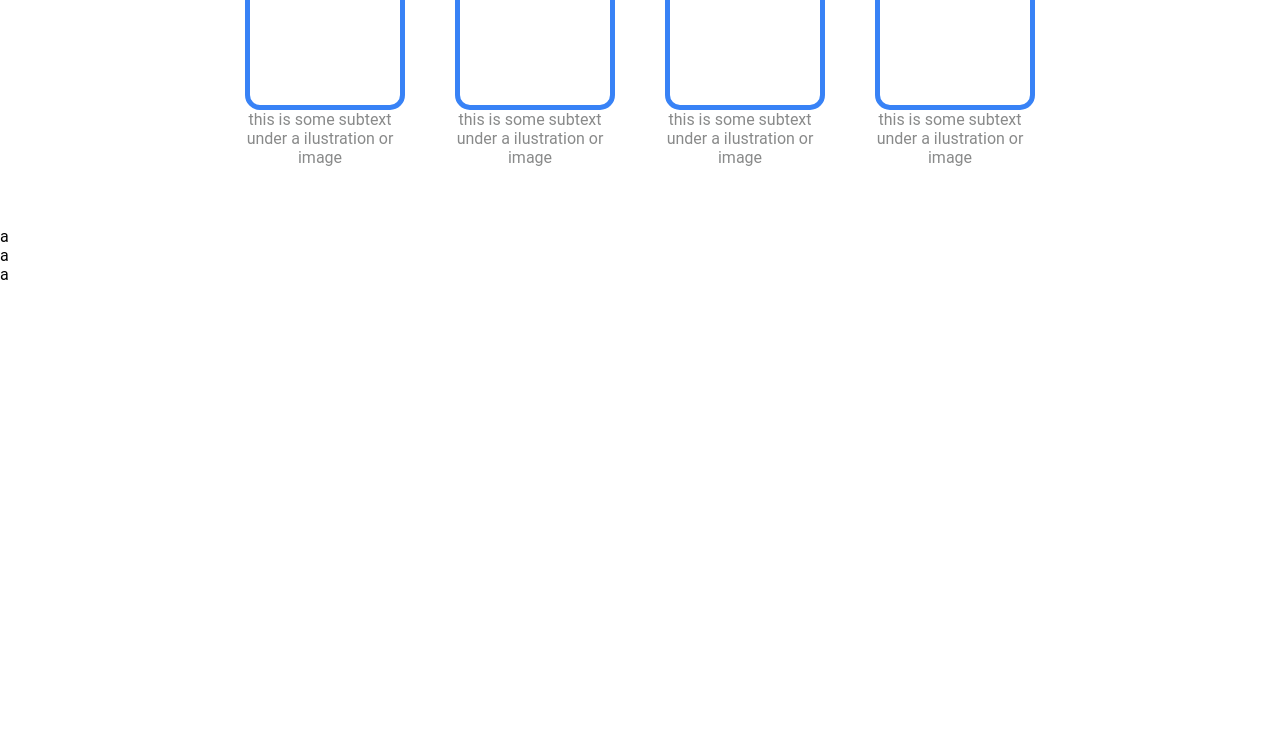
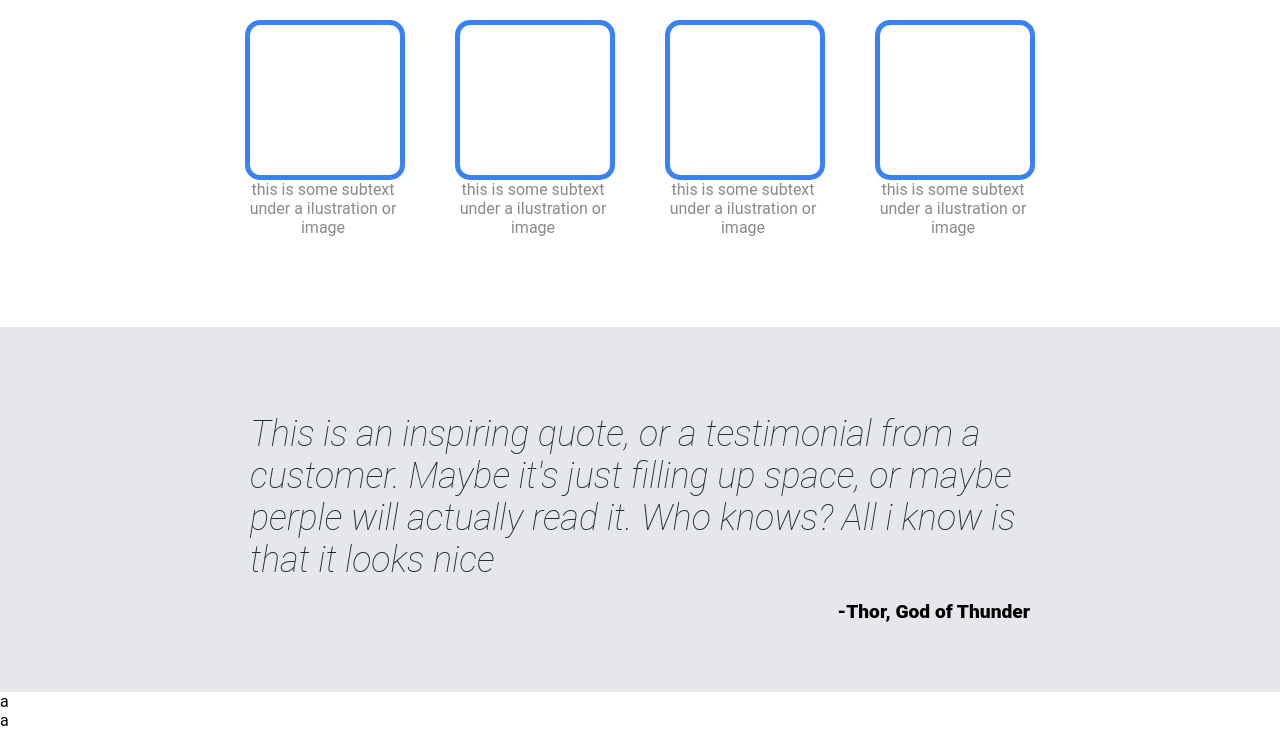
Before and after one commit to JArthur0/odin-landing-page, a plain HTML site: page index.html in a window 1280 px wide. Shown: the part 543-1273 px from the top of the page. Before the commit the page ends 827 px from the top, so only its background shows below. Drawn offline with Linux system fonts and the light colour scheme.

Commit message:
Quote content added

```diff
--- a/index.html
+++ b/index.html
@@ -46,7 +46,12 @@
             </div>
         </div>
     </div>
-    <div id="quote">a</div>
+    <div id="quote">
+        <p class="quote-text">
+            This is an inspiring quote, or a testimonial from a customer. Maybe it's just filling up space,
+            or maybe perple will actually read it. Who knows? All i know is that it looks nice</p>
+        <p class="quote-mention">-Thor, God of Thunder</p>
+    </div>
     <div id="action">a</div>
     <div id="footer">a</div>
 </body>
--- a/styles.css
+++ b/styles.css
@@ -32,7 +32,7 @@ ul{
     justify-content: center;
     align-items: center;
     background-color: #1F2937;
-    padding: 50px 0px ;
+    padding: 70px 0px ;
 }
 .header-content{
     width: 400px;
@@ -67,6 +67,7 @@ ul{
     flex-direction: column;
     align-items: center;
     margin-bottom: 60px;
+    padding: 30px 0px;
 }
 .info-header{
     font-size: 36px;
@@ -89,4 +90,23 @@ ul{
     font-size: 16px;
     color: #898a8a;
     margin: 0px;
+    margin-left: 3px;
 }
+#quote{
+    display: flex;
+    flex-direction: column;
+    background-color: #E5E7EB;
+    padding: 50px 250px;
+}
+.quote-text{
+    font-size: 36px;
+    font-weight: lighter;
+    font-style: italic;
+    color: #1F2937;
+    margin-bottom: 0px;
+}
+.quote-mention{
+    text-align: end;
+    font-size: larger;
+    font-weight: 900;
+}
```
